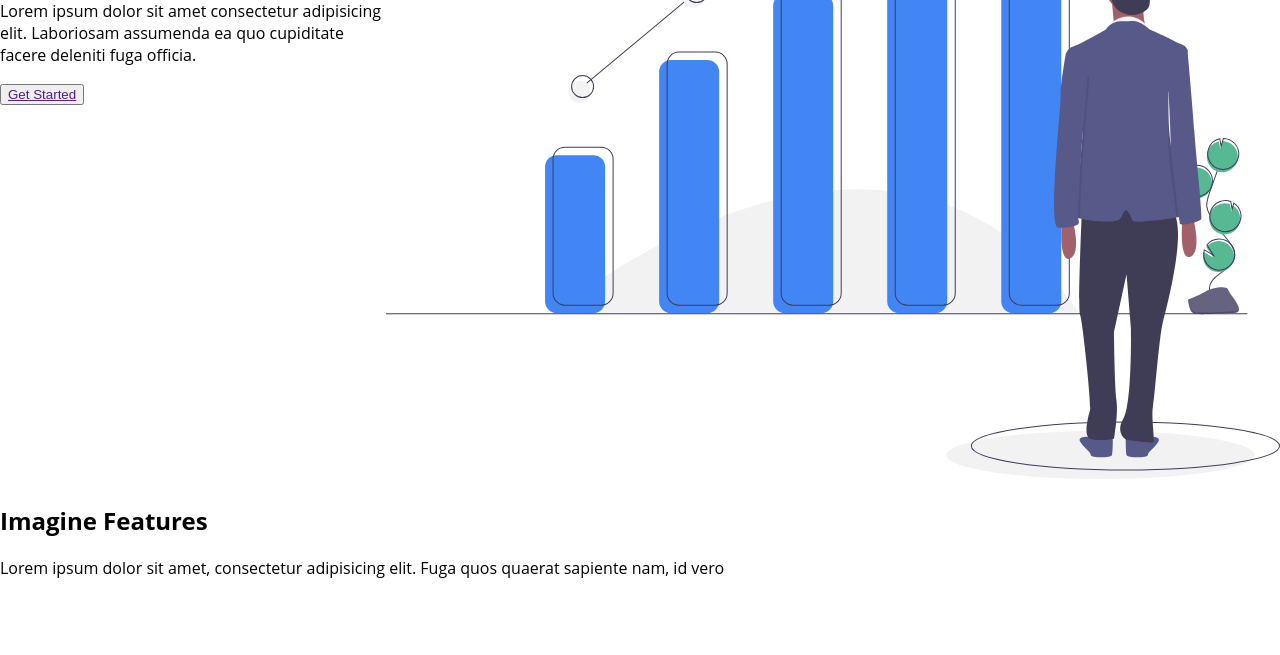
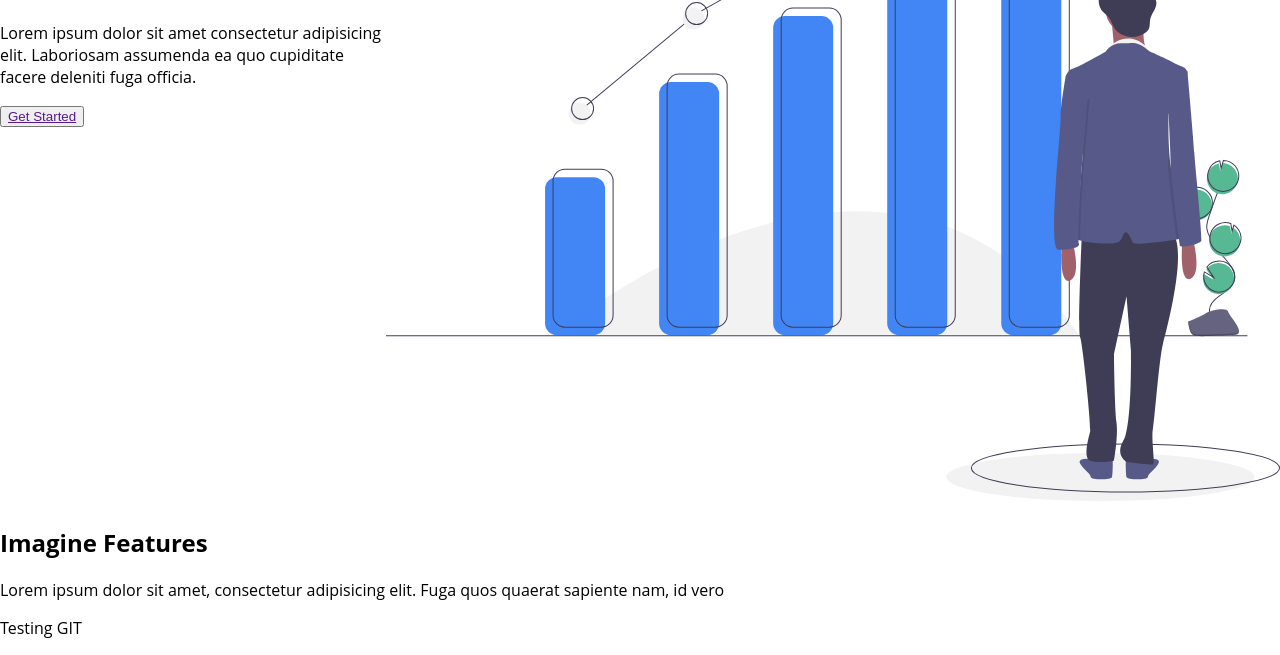
Before and after one commit to EyramAmedza/imagine, a plain HTML site: page public/index.html in a window 1280 px wide. Shown: the part 328-983 px from the top of the page. Before the commit the page ends 923 px from the top, so only its background shows below. Drawn offline with Linux system fonts and the light colour scheme.

Commit message:
Testing GIT

```diff
--- a/public/index.html
+++ b/public/index.html
@@ -8,7 +8,7 @@
     <link rel="stylesheet" href="./css/style.css">
 </head>
 
-<body>
+<body>g
     <div>
         <nav id="navbar">
             <div>
@@ -50,6 +50,7 @@
             <p>Lorem ipsum dolor sit amet, consectetur adipisicing elit. Fuga quos quaerat sapiente nam, id vero</p>
         </section>
     </div>
+    <p>Testing GIT</p>
 </body>
 
 </html>
```
Also changed, not shown: 1 other file.
